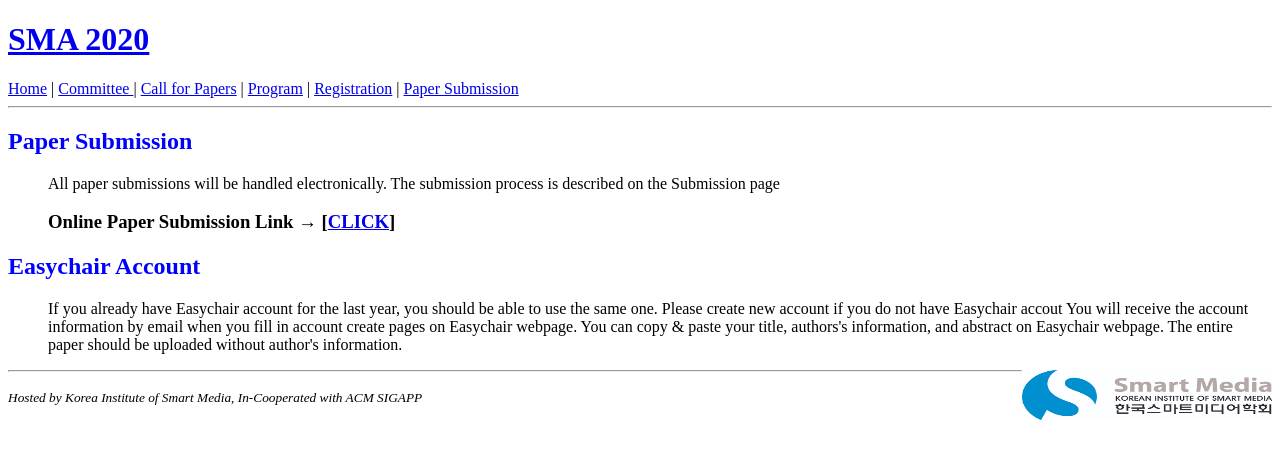
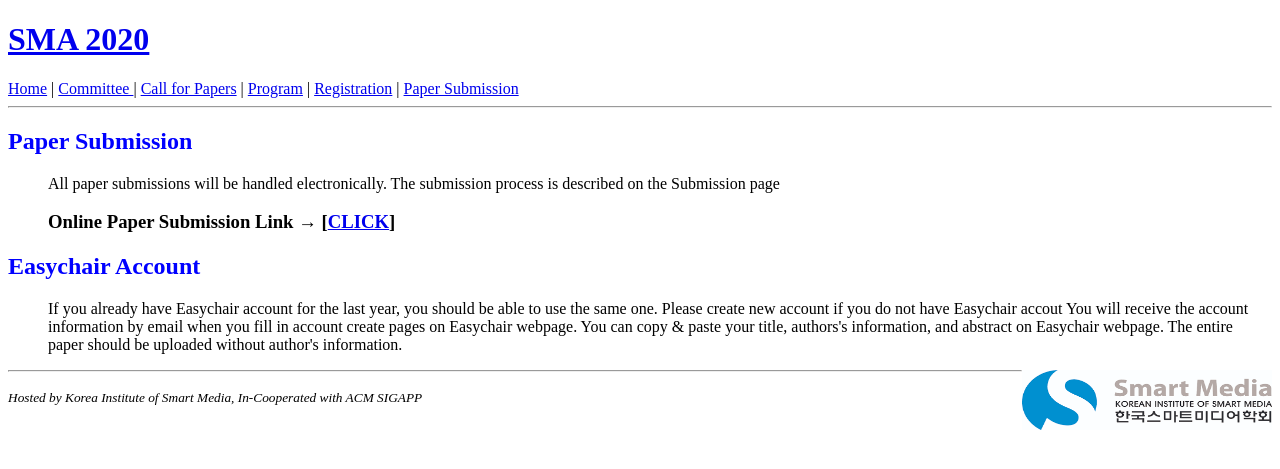
Before and after one commit to icea-conf/sma-2020.github.io, a Jekyll site: the page built from submission/index.html, in a window 1280 px wide. Shown: the top 469 px of the page. Built offline with Jekyll 4.4.1, drawn with Linux system fonts in a browser that asks for light colours.

Commit message:
Update index.html

```diff
--- a/submission/index.html
+++ b/submission/index.html
@@ -18,5 +18,5 @@
 
 
      <footer>
-          <img src="https://sma-2020.github.io/image/logo.png" alt="" width="250" height="50" align="right">
+          <img src="https://sma-2020.github.io/image/logo.png" alt="" width="250" height="60" align="right">
      </footer>
```
